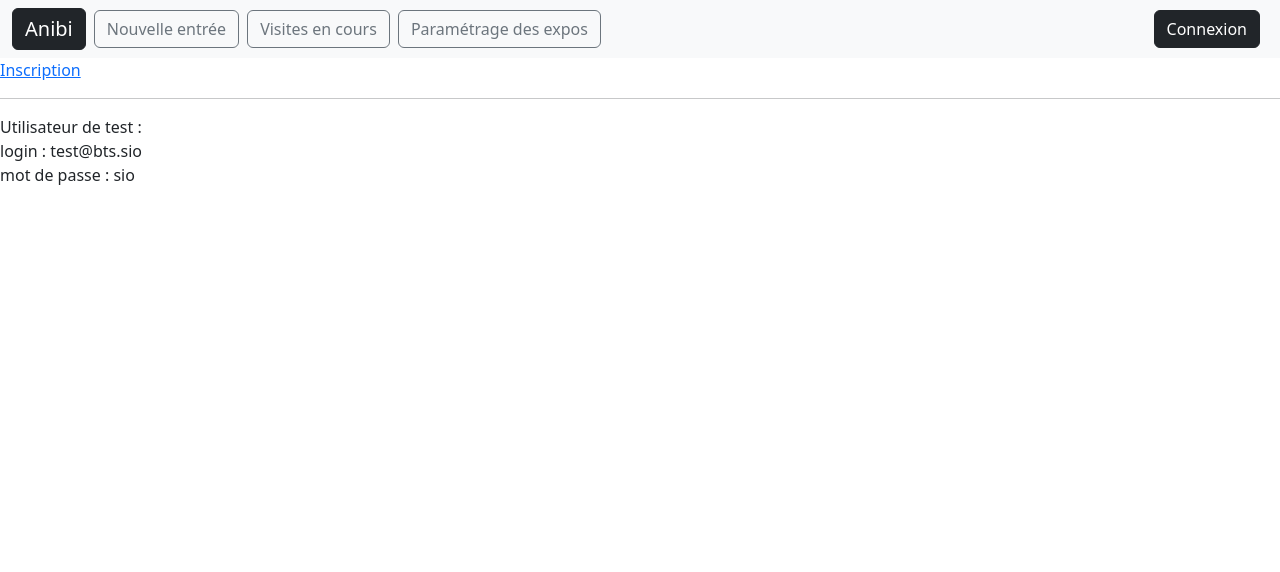
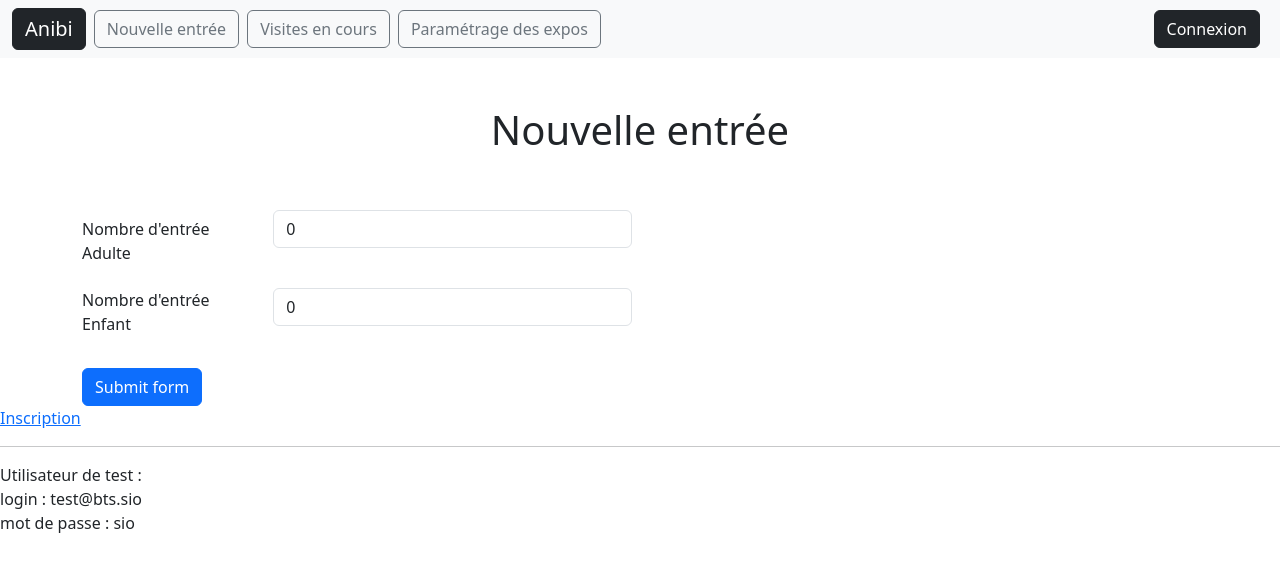
Before and after one commit to Endloww/Anibi, a PHP site: page /index.php?action=entree in a window 1280 px wide. Shown: the top 572 px of the page. Run offline with PHP 8.4, Linux system fonts and the light colour scheme; data that the repository does not hold is empty.

Commit message:
31/03 15:22

```diff
--- a/controleur/controleurPrincipal.php
+++ b/controleur/controleurPrincipal.php
@@ -8,6 +8,8 @@ function controleurPrincipal($action) {
     $lesActions["entree"] = "entree.php";
     $lesActions["visite"] = "visite.php";
     $lesActions["parametrage"] = "parametrage.php";
+
+
 
     $lesActions["deconnexion"] = "deconnexion.php";
 
--- a/vue/vueEntree.php
+++ b/vue/vueEntree.php
@@ -1,6 +1,45 @@
 
 
 
+
+<div class="container">
+    <center><h1 class="pt-5">Nouvelle entrée</h1></center>
+
+    <div class="row g-3 needs-validation pt-5" novalidate>
+        <div class="col-6">
+            <div class="row mb-3">
+                <label for="inputEmail3" class="col col-form-label">Nombre d'entrée Adulte</label>
+                <div class="col-8">
+                    <input type="number" class="form-control" id="inputEmail3" value="0" required>
+                </div>
+            </div>
+            <div class="row mb-3">
+                <label for="inputPassword3" class="col scol-form-label">Nombre d'entrée Enfant</label>
+                <div class="col-8">
+                    <input type="number" class="form-control" id="inputPassword3" value="0" required>
+                </div>
+            </div>
+        </div>
+
+        <div class="col-6">
+            <?php
+            for ($i = 0; $i < count($listeExpos); $i++) { ?>
+                <div class="form-check">
+                    <input class="form-check-input" type="checkbox" value="" id="flexCheckDefault">
+                    <label class="form-check-label" for="flexCheckDefault">
+                        <?= $listeExpos[$i]["nomExpo"] ?>
+                    </label>
+                </div>
+                <?php
+            }
+            ?>
+        </div>
+
+        <div class="col-12">
+            <button class="btn btn-primary" type="submit">Submit form</button>
+        </div>
+    </div>
+</div>
 
 
 <a href="./?action=inscription">Inscription</a>
```
Also changed, not shown: controleur/expositions.php (added, +24 -0 lines), modele/bd.expo.inc.php (added, +20 -0 lines).
